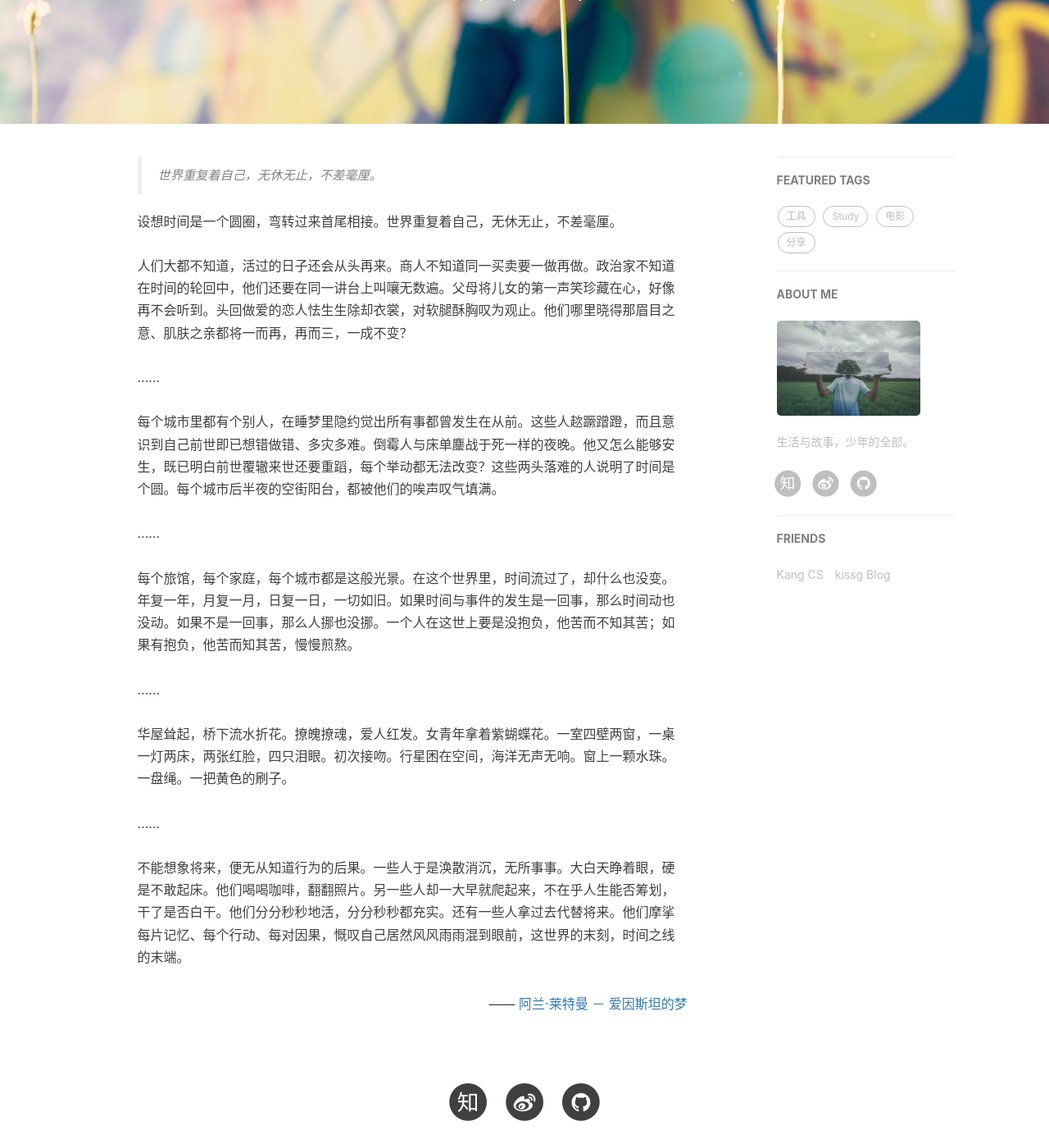
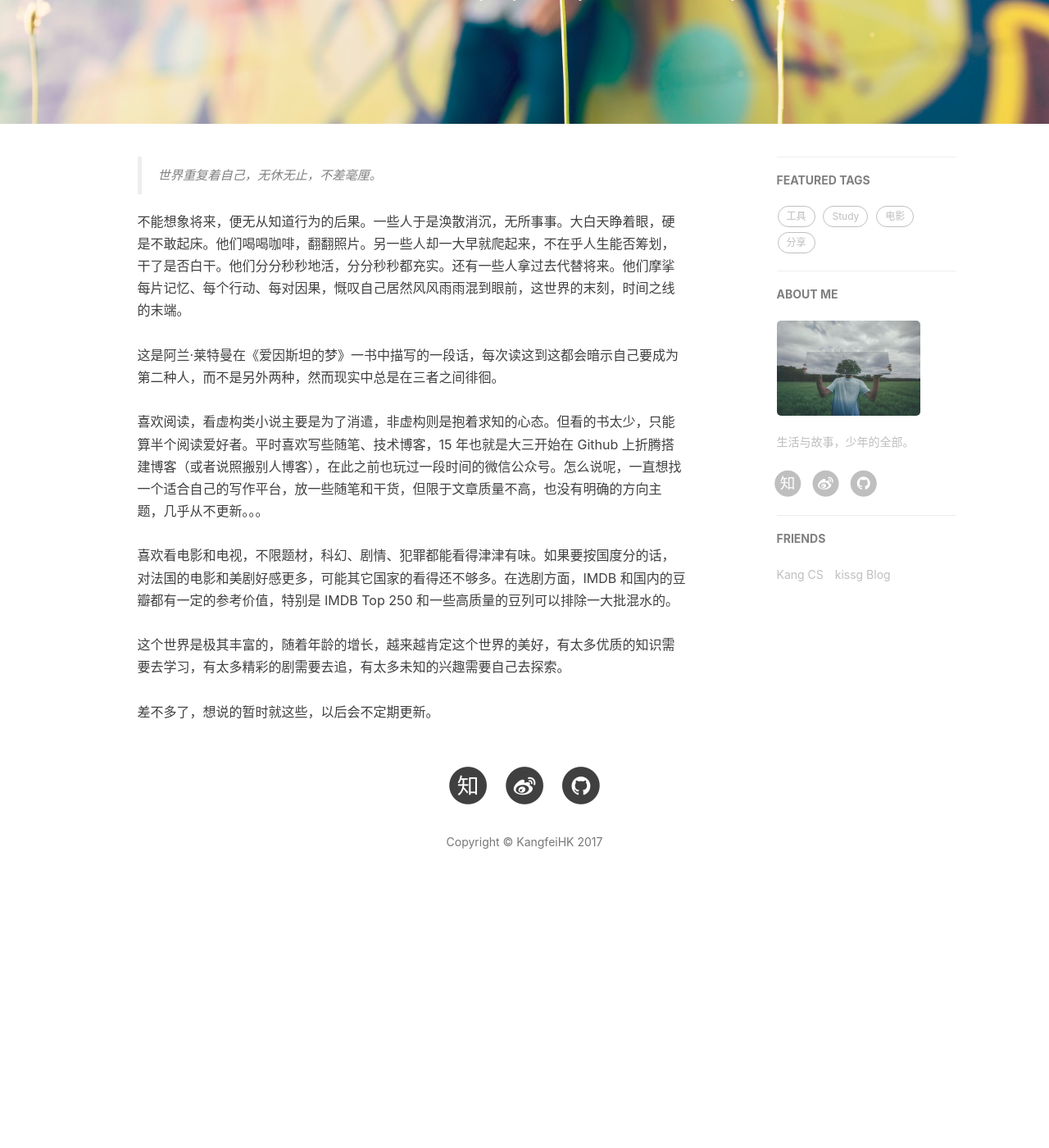
Before and after one commit to KangfeiHK/KangfeiHK.github.io, a Jekyll site: the page built from about.html, in a window 1280 px wide and 1400 px high, scrolled down 267 px. Shown: the whole window at 82% size. Built offline with Jekyll 4.4.1, drawn with Linux system fonts in a browser that asks for light colours; nearby versions of some CDN libraries; comment, search, counter and statistics services are not loaded; after the commit the page ends 1398 px from its top, so only the background shows below that.

Commit message:
update about page

```diff
--- a/_posts/2017-04-26-Somebody-Blogs.markdown
+++ b/_posts/2017-04-26-Somebody-Blogs.markdown
@@ -15,6 +15,7 @@ tags:
 
 不多说，直接看下面几篇博文，学无止境啊。
 
+
 [博士五年总结系列](http://yuandong-tian.com/five_year_summary_of_PhD.pdf) by 田渊栋
 
 
--- a/about.html
+++ b/about.html
@@ -16,12 +16,7 @@ header-img: "img/about-bg.jpg"
     <blockquote>
         世界重复着自己，无休无止，不差毫厘。
     </blockquote>
-    设想时间是一个圆圈，弯转过来首尾相接。世界重复着自己，无休无止，不差毫厘。<br><br>人们大都不知道，活过的日子还会从头再来。商人不知道同一买卖要一做再做。政治家不知道在时间的轮回中，他们还要在同一讲台上叫嚷无数遍。父母将儿女的第一声笑珍藏在心，好像再不会听到。头回做爱的恋人怯生生除却衣裳，对软腿酥胸叹为观止。他们哪里晓得那眉目之意、肌肤之亲都将一而再，再而三，一成不变？ <br><br>......<br><br>每个城市里都有个别人，在睡梦里隐约觉出所有事都曾发生在从前。这些人趑蹶蹭蹬，而且意识到自己前世即已想错做错、多灾多难。倒霉人与床单鏖战于死一样的夜晚。他又怎么能够安生，既已明白前世覆辙来世还要重蹈，每个举动都无法改变？这些两头落难的人说明了时间是个圆。每个城市后半夜的空街阳台，都被他们的唉声叹气填满。<br><br>......<br><br>每个旅馆，每个家庭，每个城市都是这般光景。在这个世界里，时间流过了，却什么也没变。年复一年，月复一月，日复一日，一切如旧。如果时间与事件的发生是一回事，那么时间动也没动。如果不是一回事，那么人挪也没挪。一个人在这世上要是没抱负，他苦而不知其苦；如果有抱负，他苦而知其苦，慢慢煎熬。<br><br>......<br><br>华屋耸起，桥下流水折花。撩魄撩魂，爱人红发。女青年拿着紫蝴蝶花。一室四壁两窗，一桌一灯两床，两张红脸，四只泪眼。初次接吻。行星困在空间，海洋无声无响。窗上一颗水珠。一盘绳。一把黄色的刷子。<br><br>......<br><br>
-    不能想象将来，便无从知道行为的后果。一些人于是涣散消沉，无所事事。大白天睁着眼，硬是不敢起床。他们喝喝咖啡，翻翻照片。另一些人却一大早就爬起来，不在乎人生能否筹划，干了是否白干。他们分分秒秒地活，分分秒秒都充实。还有一些人拿过去代替将来。他们摩挲每片记忆、每个行动、每对因果，慨叹自己居然风风雨雨混到眼前，这世界的末刻，时间之线的末端。
-
-    <p style="text-align:right;">
-        —— <a href="https://book.douban.com/subject/1030789/">阿兰·莱特曼  － 爱因斯坦的梦 </a>
-    </p>
+    不能想象将来，便无从知道行为的后果。一些人于是涣散消沉，无所事事。大白天睁着眼，硬是不敢起床。他们喝喝咖啡，翻翻照片。另一些人却一大早就爬起来，不在乎人生能否筹划，干了是否白干。他们分分秒秒地活，分分秒秒都充实。还有一些人拿过去代替将来。他们摩挲每片记忆、每个行动、每对因果，慨叹自己居然风风雨雨混到眼前，这世界的末刻，时间之线的末端。<br><br>这是阿兰·莱特曼在《爱因斯坦的梦》一书中描写的一段话，每次读这到这都会暗示自己要成为第二种人，而不是另外两种，然而现实中总是在三者之间徘徊。<br><br>喜欢阅读，看虚构类小说主要是为了消遣，非虚构则是抱着求知的心态。但看的书太少，只能算半个阅读爱好者。平时喜欢写些随笔、技术博客，15 年也就是大三开始在 Github 上折腾搭建博客（或者说照搬别人博客），在此之前也玩过一段时间的微信公众号。怎么说呢，一直想找一个适合自己的写作平台，放一些随笔和干货，但限于文章质量不高，也没有明确的方向主题，几乎从不更新。。。<br><br>喜欢看电影和电视，不限题材，科幻、剧情、犯罪都能看得津津有味。如果要按国度分的话，对法国的电影和美剧好感更多，可能其它国家的看得还不够多。在选剧方面，IMDB 和国内的豆瓣都有一定的参考价值，特别是 IMDB Top 250 和一些高质量的豆列可以排除一大批混水的。<br><br>这个世界是极其丰富的，随着年龄的增长，越来越肯定这个世界的美好，有太多优质的知识需要去学习，有太多精彩的剧需要去追，有太多未知的兴趣需要自己去探索。<br><br>差不多了，想说的暂时就这些，以后会不定期更新。
 
 </div>
 
```
